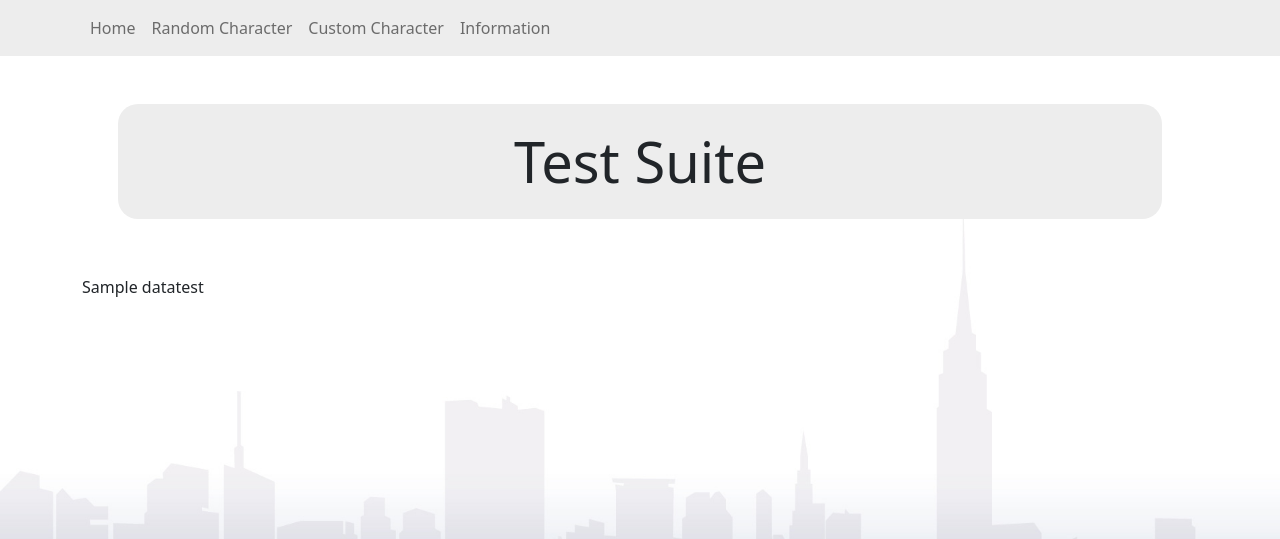
After one commit to cheddy1/Characters, a Python web app: template templates/test.html in a window 1280 px wide. The commit adds this page. Shown: the top 539 px of the page. Run offline with Jinja, Linux system fonts and the light colour scheme; the template is opened without the code that fills it: most values are stand-ins (such as "Sample title", 1, 10 or a date in 2020).

Commit message:
Started implementing test suite

```diff
--- a/routes.py
+++ b/routes.py
@@ -1,6 +1,7 @@
 from flask import render_template
 from . import app
 from .character import random_character_paragraph, customization_info, random_song
+from .tests import testsuite
 
 
 # Default route
@@ -26,6 +27,9 @@ def information():
 def customization():
     return render_template('customization.html')
 
+@app.route('/test', methods = ['POST','GET'])
+def test():
+    return render_template('test.html',datatest=testsuite())
 
 @app.route('/custom_process_test', methods=["POST","GET"])
 def custom_process_test():
--- a/templates/index.html
+++ b/templates/index.html
@@ -28,6 +28,9 @@
                     <div class="btn-group m-2" role="group">
                         <a href="information" id="info" class="btn btn-secondary btn-lg">Information</a>
                     </div>
+                    <div class="btn-group m-2" role="group">
+                        <a href="test" id="info" class="btn btn-secondary btn-lg">Test</a>
+                    </div>
                 </div>
             </div>
         </div>
--- /dev/null
+++ b/templates/test.html
@@ -0,0 +1,42 @@
+<!DOCTYPE html>
+<html lang="en">
+<head>
+    <meta charset="UTF-8">
+    <meta name="viewport" content="width=device-width, initial-scale=1">
+    <link rel= "stylesheet" type= "text/css" href= "{{ url_for('static',filename='styles/style.css') }}">
+    <link rel= "stylesheet" type= "text/css" href= "{{ url_for('static',filename='styles/bootstrap.min.css') }}">
+    <title>Character Generator</title>
+</head>
+<body>
+    <nav class="navbar navbar-custom navbar-expand-lg navbar-light" style="background-color: #ededed !important">
+      <div class="container">
+        <div class="collapse navbar-collapse" id="navbarNavAltMarkup">
+          <div class="navbar-nav">
+              <a class="nav-link" href="/">Home</a>
+              <a class="nav-link" href="/generator">Random Character</a>
+              <a class="nav-link" href="/customization">Custom Character</a>
+              <a class="nav-link" href="/information">Information</a>
+          </div>
+        </div>
+      </div>
+    </nav>
+    <div class="container">
+        <div class="row">
+            <div class="jumbotron p-5 text-center">
+                <h1 id="title" class="display-4 pb-4 pt-4" style="background-color: #ededed !important; border-radius: 20px;">Test Suite</h1>
+            </div>
+        </div>
+    </div>
+    <div class = "container">
+        <p> {{datatest}}
+
+        </p>
+    </div>
+
+
+
+    <script type=text/javascript src="{{url_for('static', filename='popper.min.js') }}"></script>
+    <script type=text/javascript src="{{url_for('static', filename='jquery.js') }}"></script>
+    <script type=text/javascript src="{{url_for('static', filename='bootstrap.min.js') }}"></script>
+</body>
+</html>
```
Also changed, not shown: tests.py (added, +13 -0 lines).
